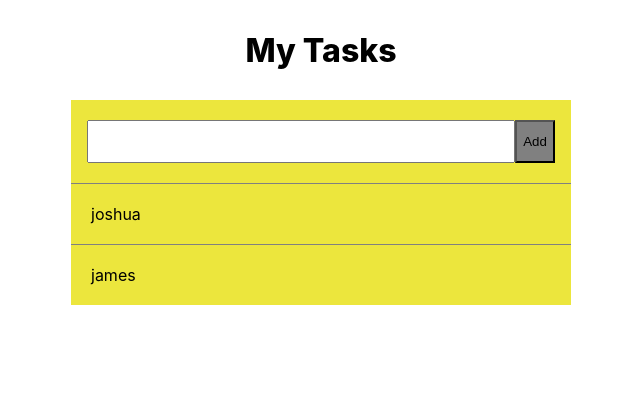
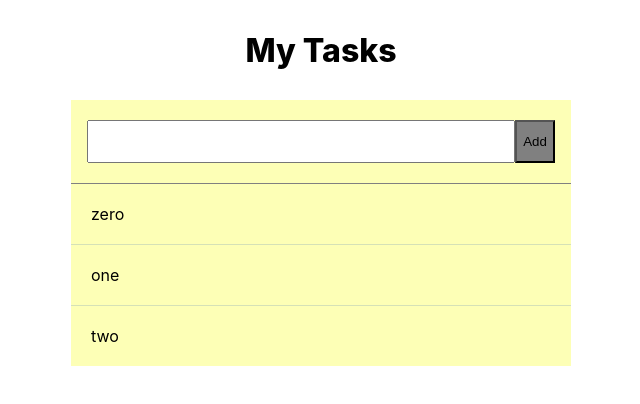
Before and after one commit to joshuacrass/task-app, a React (Create React App) app: page / in a window 1280 px wide. Shown: the top 404 px of the page, without its empty margins (319-959 px from the left). Built offline with nearby package versions, Linux system fonts and the light colour scheme.

Commit message:
Wired up context and connected to TaskList

```diff
--- a/src/App.js
+++ b/src/App.js
@@ -1,5 +1,6 @@
 import Header from "./components/Header";
 import TaskSheet from "./components/TaskSheet";
+import { TaskProvider } from "./context/taskContext";
 
 import styled from "styled-components";
 const StyledApp = styled.div`
@@ -10,10 +11,12 @@ const StyledApp = styled.div`
 
 function App() {
   return (
-    <StyledApp>
-      <Header />
-      <TaskSheet />
-    </StyledApp>
+    <TaskProvider>
+      <StyledApp>
+        <Header />
+        <TaskSheet />
+      </StyledApp>
+    </TaskProvider>
   );
 }
 
--- a/src/components/TaskList.jsx
+++ b/src/components/TaskList.jsx
@@ -1,7 +1,9 @@
+import { useContext } from "react";
+import { TasksContext } from "../context/taskContext";
+
 import styled from "styled-components";
-
 const StyledLI = styled.li`
-  border-bottom: 1px solid grey;
+  border-bottom: 1px solid #d5e1b7;
   padding: 20px;
   &:last-child {
     border-bottom: none;
@@ -14,12 +16,13 @@ const StyledUL = styled.ul`
   margin: 0;
 `;
 
-const TaskList = (props) => {
-  const { data } = props;
+const TaskList = () => {
+  const tasks = useContext(TasksContext);
   return (
     <div>
       <StyledUL>
-        {data && data.map((row) => <StyledLI>{row.name}</StyledLI>)}
+        {tasks &&
+          tasks.map((row) => <StyledLI key={row.id}>{row.name}</StyledLI>)}
       </StyledUL>
     </div>
   );
--- a/src/components/TaskSheet.jsx
+++ b/src/components/TaskSheet.jsx
@@ -4,18 +4,14 @@ import TaskList from "./TaskList";
 
 const StyledTaskSheet = styled.div`
   width: 500px;
-  background-color: #ece63d;
+  background-color: #fdffb6;
 `;
+
 const TaskSheet = () => {
   return (
     <StyledTaskSheet>
       <TaskForm />
-      <TaskList
-        data={[
-          { id: 0, name: "joshua" },
-          { id: 1, name: "james" },
-        ]}
-      />
+      <TaskList />
     </StyledTaskSheet>
   );
 };
--- /dev/null
+++ b/src/context/taskContext.js
@@ -0,0 +1,52 @@
+import { createContext, useReducer } from "react";
+
+export const TasksContext = createContext(null);
+export const TasksDispatchContext = createContext(null);
+
+export function TaskProvider({ children }) {
+  const [tasks, dispatch] = useReducer(taskReducer, initialTasks);
+
+  return (
+    <TasksContext.Provider value={tasks}>
+      <TasksDispatchContext.Provider value={dispatch}>
+        {children}
+      </TasksDispatchContext.Provider>
+    </TasksContext.Provider>
+  );
+}
+
+function taskReducer(tasks, action) {
+  switch (action) {
+    case "add": {
+      return null;
+    }
+
+    case "update": {
+      return null;
+    }
+
+    case "remove": {
+      return null;
+    }
+    default:
+      break;
+  }
+}
+
+const initialTasks = [
+  {
+    id: 0,
+    name: "zero",
+    done: true,
+  },
+  {
+    id: 1,
+    name: "one",
+    done: true,
+  },
+  {
+    id: 2,
+    name: "two",
+    done: true,
+  },
+];
```
